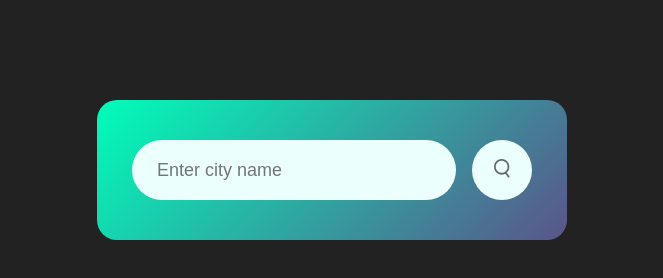
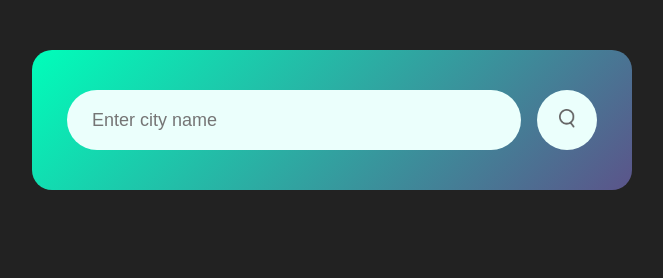
Before and after one commit to TaiyabAlam0786/WeatherApp, a plain HTML site: page index.html in a window 1280 px wide. Shown: the whole page, without its empty margins (308-971 px from the left). Drawn offline with Linux system fonts and the light colour scheme.

Commit message:
Responsive for all devices

```diff
--- a/style.css
+++ b/style.css
@@ -25,6 +25,11 @@ body{
     border-radius: 20px;
     padding: 40px 35px;
     text-align: center;
+}
+@media only screen and (max-width: 600px) {
+    .card {
+        width: 100%; /* Make the card full width on smaller screens */
+    }
 }
 .search{
     width: 100%;
@@ -102,3 +107,16 @@ body{
     display: none;
 
 }
+
+@media only screen and (min-width: 480px) {
+    .card {
+        max-width: 400px;
+        margin: 50px auto;
+    }
+}
+
+@media only screen and (min-width: 768px) {
+    .card {
+        max-width: 600px;
+    }
+}
```
